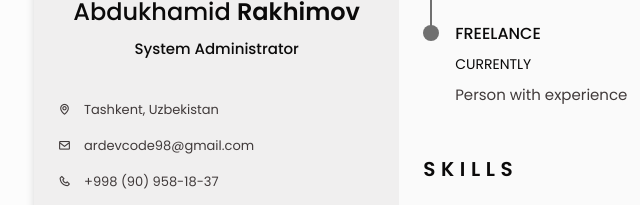
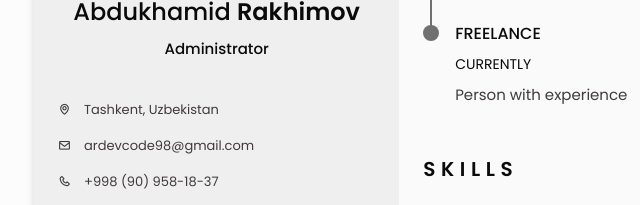
Before and after one commit to ardevcode98/ardevcode98.github.io, a plain HTML site: page index.html in a window 1280 px wide. Shown: the part 214-419 px from the top of the page, 122-762 px from the left. Drawn offline with nearby package versions, Linux system fonts and the light colour scheme.

Commit message:
Update index.html
Update index.html

```diff
--- a/index.html
+++ b/index.html
@@ -67,7 +67,7 @@
                             <div class="home_data bd-grid">
                                 <img src="img/resume_photo.jpg" alt="" class="home_img center">
                                 <h1 class="home_title">Abdukhamid <b> Rakhimov</b></h1>
-                                <h3 class="home_profession">System Administrator</h3>
+                                <h3 class="home_profession">Administrator</h3>
                                 <!-- Button to generate and download the pdf. Available for desktop. -->
                                 <div>
                                     <a download="" href="pdf/Abdukhamid-Rakhimov-Resume.pdf" class="home_button-movil">Download</a>
```
